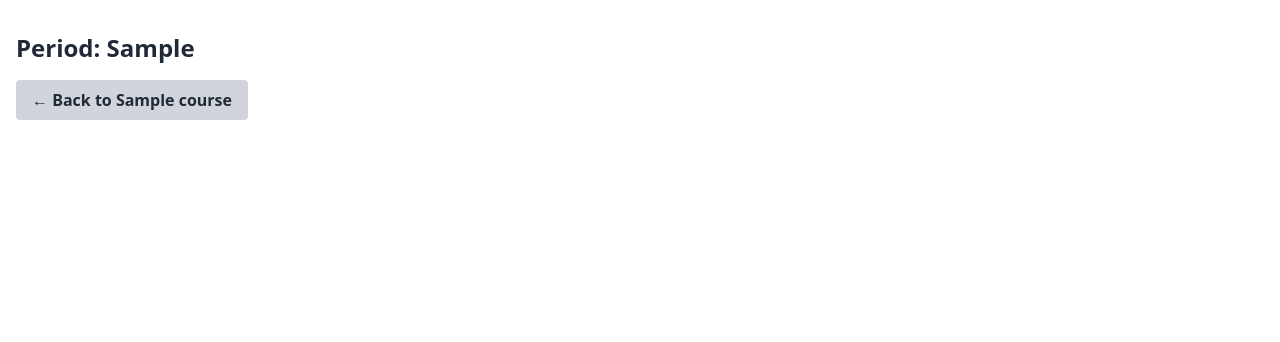
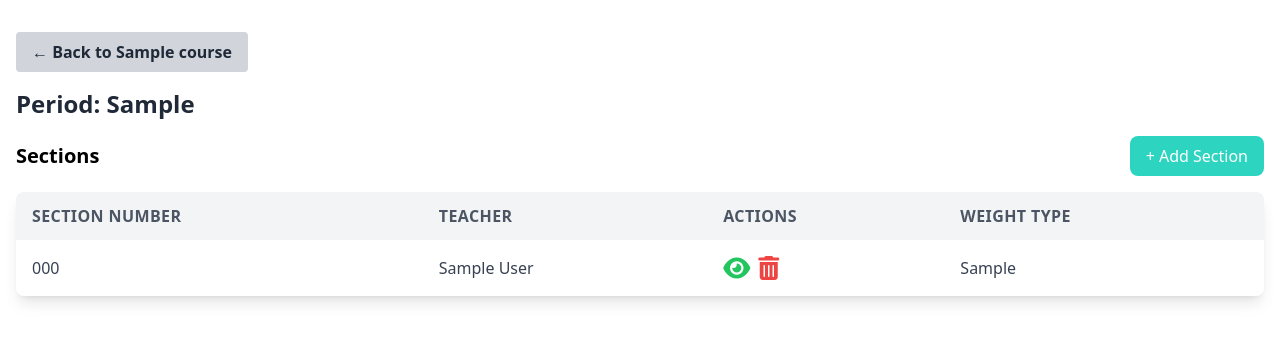
Before and after one commit to CodeByManu/SGA_Verificables, a Flask app: page /periods/1 in a window 1280 px wide. Shown: the part 64-406 px from the top of the page. Run offline with Flask 3, Linux system fonts and the light colour scheme; tables that the repository leaves empty hold one stand-in row (values such as "Sample post"); some libraries are stand-ins or nearby versions.

Commit message:
CRD for sections

```diff
--- a/app.py
+++ b/app.py
@@ -148,7 +148,8 @@ def delete_student(student_id):
 @app.route('/periods/<int:period_id>', methods=['GET'])
 def get_period_detail(period_id):
     period = Period.query.get_or_404(period_id)
-    return render_template('periods/period_detail.html', period=period, active_page='courses')
+    teachers = Teacher.query.all()
+    return render_template('periods/period_detail.html', period=period, teachers=teachers, active_page='courses')
 
 @app.route('/courses/<int:course_id>/periods', methods=['POST'])
 def create_period(course_id):
@@ -171,5 +172,44 @@ def delete_period(course_id, period_id):
     flash('Periodo eliminado correctamente.')
     return redirect(url_for('get_course_detail', course_id=course_id))
 
+#SECTION
+@app.route('/sections/<int:section_id>', methods=['GET'])
+def get_section_detail(section_id):
+    section = Section.query.get_or_404(section_id)
+    return render_template('sections/section_detail.html', section=section, active_page='courses')
+
+@app.route('/periods/<int:period_id>/sections', methods=['POST'])
+def create_section(period_id):
+    period = Period.query.get_or_404(period_id)
+    section_number = request.form.get('section_number')
+    teacher_id = request.form.get('teacher_id')
+    evaluation_weight_type = request.form.get('evaluation_weight_type')
+
+    teacher = Teacher.query.get(teacher_id)
+    if section_number and teacher:
+        new_section = Section(
+            period_id=period.id,
+            section_number=section_number,
+            teacher_id=teacher.id,
+            evaluation_weight_type=evaluation_weight_type
+
+        )
+        db.session.add(new_section)
+        db.session.commit()
+        flash('Sección creada correctamente.')
+    else:
+        flash('Debes ingresar todos los campos requeridos.')
+    return redirect(url_for('get_period_detail', period_id=period.id))
+
+
+@app.route('/periods/<int:period_id>/sections/<int:section_id>/delete', methods=['POST'])
+def delete_section(period_id, section_id):
+    section = Section.query.get_or_404(section_id)
+    db.session.delete(section)
+    db.session.commit()
+    flash('Sección eliminada correctamente.')
+    return redirect(url_for('get_period_detail', period_id=period_id))
+
+
 if __name__ == '__main__':
     app.run(debug=True)
--- a/models.py
+++ b/models.py
@@ -52,6 +52,7 @@ class Section(db.Model):
     period_id = db.Column(db.Integer, db.ForeignKey('periods.id'), nullable=False)
     teacher_id = db.Column(db.Integer, db.ForeignKey('teachers.id'), nullable=False)
     section_number = db.Column(db.String(10), nullable=False)
+    evaluation_weight_type= db.Column(db.String(50))
 
     period = db.relationship('Period', back_populates='sections')
     teacher = db.relationship('Teacher', back_populates='sections')
--- a/templates/periods/period_detail.html
+++ b/templates/periods/period_detail.html
@@ -1,15 +1,81 @@
 {% extends "base.html" %}
+{% block content %}
 
-{% block content %}
-<h2 class="text-2xl font-bold text-gray-800 mb-4">
-    Period: {{ period.period }}
-</h2>
+<div class="mb-4">
+    <a href="{{ url_for('get_course_detail', course_id=period.course.id) }}"
+       class="bg-gray-300 hover:bg-gray-400 text-gray-800 font-semibold py-2 px-4 rounded inline-flex items-center"
+    >
+        ← Back to {{ period.course.name }}
+    </a>
+</div>
 
-<a href="{{ url_for('get_course_detail', course_id=period.course.id) }}"
-   class="bg-gray-300 hover:bg-gray-400 text-gray-800 font-semibold py-2 px-4 rounded inline-flex items-center"
->
-    ← Back to {{ period.course.name }}
-</a>
+<h2 class="text-2xl font-bold text-gray-800 mb-4">Period: {{ period.period }}</h2>
+
+<div class="flex justify-between items-center mb-4">
+    <h3 class="text-xl font-semibold">Sections</h3>
+    <a
+        class="bg-teal-400 text-white px-4 py-2 rounded-lg hover:bg-teal-500 transition-colors cursor-pointer"
+        onclick="openModal()"
+    >
+        + Add Section
+    </a>
+</div>
+
+<div class="overflow-x-auto rounded-lg shadow-lg">
+    <table class="min-w-full border-collapse">
+        <thead class="bg-gray-100">
+            <tr>
+                <th class="py-3 px-4 text-left text-gray-600 uppercase tracking-wide">Section Number</th>
+                <th class="py-3 px-4 text-left text-gray-600 uppercase tracking-wide">Teacher</th>
+                <th class="py-3 px-4 text-left text-gray-600 uppercase tracking-wide">Actions</th>
+                <th class="py-3 px-4 text-left text-gray-600 uppercase tracking-wide">Weight Type</th>
+
+            </tr>
+        </thead>
+        <tbody class="divide-y divide-gray-200">
+            {% for section in period.sections %}
+            <tr>
+                <td class="py-3 px-4 text-gray-700">{{ section.section_number }}</td>
+                <td class="py-3 px-4 text-gray-700">{{ section.teacher.name }}</td>
+                <td class="py-3 px-4 flex space-x-2 items-center">
+                    <form action="{{ url_for('get_section_detail', section_id=section.id) }}">
+                        <button type="submit" title="View">
+                            <i class="fa-solid fa-eye text-green-500 hover:text-green-300 text-2xl"></i>
+                        </button>
+                    </form>
+                    <form
+                        action="{{ url_for('delete_section', period_id=period.id, section_id=section.id) }}"
+                        method="POST"
+                        onsubmit="return confirm('Are you sure you want to delete this section?');"
+                    >
+                        <button type="submit" title="Delete">
+                            <i class="fa fa-trash-can text-red-500 hover:text-red-300 text-2xl"></i>
+                        </button>
+                    </form>
+                </td>
+                <td class="py-3 px-4 text-gray-700">{{ section.evaluation_weight_type }}</td>
+            </tr>
+            {% else %}
+            <tr>
+                <td colspan="3" class="py-3 px-4 text-center text-gray-700">No sections found.</td>
+            </tr>
+            {% endfor %}
+        </tbody>
+    </table>
+</div>
 
 
+{% include "sections/modal_section_form.html" %}
 {% endblock %}
+
+{% block scripts %}
+<script>
+    function openModal() {
+        document.getElementById('modal').classList.remove('hidden');
+    }
+
+    function closeModal() {
+        document.getElementById('modal').classList.add('hidden');
+    }
+</script>
+{% endblock %}
--- /dev/null
+++ b/templates/sections/modal_section_form.html
@@ -0,0 +1,57 @@
+<div id="modal" class="fixed inset-0 flex items-start justify-center z-50 hidden">
+    <div class="absolute inset-0 bg-black opacity-50" onclick="closeModal()"></div>
+    <div class="bg-white rounded-lg p-6 z-10 relative w-full max-w-md mt-24">
+        <h3 class="text-xl font-bold mb-4">Add Section</h3>
+        <form method="POST" action="{{ url_for('create_section', period_id=period.id) }}">
+            <div class="mb-4">
+                <label for="section_number" class="block text-gray-700 font-semibold mb-1">Section Number</label>
+                <input
+                    type="text"
+                    id="section_number"
+                    name="section_number"
+                    placeholder="e.g. 01, A, B2"
+                    required
+                    class="border border-gray-300 rounded w-full py-2 px-3 focus:outline-none focus:border-teal-400"
+                />
+            </div>
+            <div class="mb-4">
+                <label for="teacher_id" class="block text-gray-700 font-semibold mb-1">Teacher</label>
+                <select
+                    id="teacher_id"
+                    name="teacher_id"
+                    required
+                    class="border border-gray-300 rounded w-full py-2 px-3 focus:outline-none focus:border-teal-400"
+                >
+                    <option value="">-- Select a Teacher --</option>
+                    {% for teacher in teachers %}
+                        <option value="{{ teacher.id }}">{{ teacher.name }}</option>
+                    {% endfor %}
+                </select>
+            </div>
+            <div class="mb-4">
+                <label for="evaluation_weight_type" class="block text-gray-700 font-semibold mb-1">
+                    Evaluation Weight Type
+                </label>
+                <select
+                    id="evaluation_weight_type"
+                    placeholder="How different evaluaition will be weighted"
+                    name="evaluation_weight_type"
+                    required
+                    class="border border-gray-300 rounded w-full py-2 px-3 focus:outline-none focus:border-teal-400"
+                >
+                    <option value="">-- Select type --</option>
+                    <option value="Percentage">Percentage</option>
+                    <option value="Weight">Weight</option>
+                </select>
+            </div>
+            <div class="flex justify-end space-x-2 mt-4">
+                <button type="button" class="px-4 py-2 bg-gray-300 hover:bg-gray-400 rounded" onclick="closeModal()">
+                    Cancel
+                </button>
+                <button type="submit" class="px-4 py-2 bg-teal-500 hover:bg-teal-600 text-white rounded">
+                    Save
+                </button>
+            </div>
+        </form>
+    </div>
+</div>
```
Also changed, not shown: templates/sections/section_detail.html (added, +25 -0 lines).
